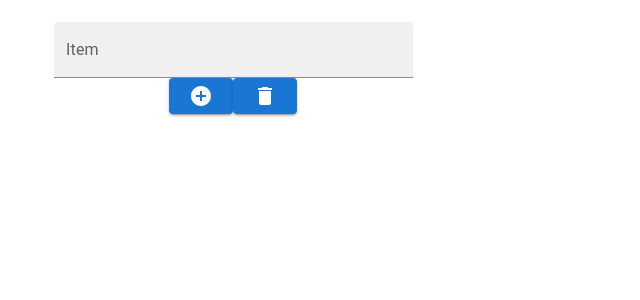
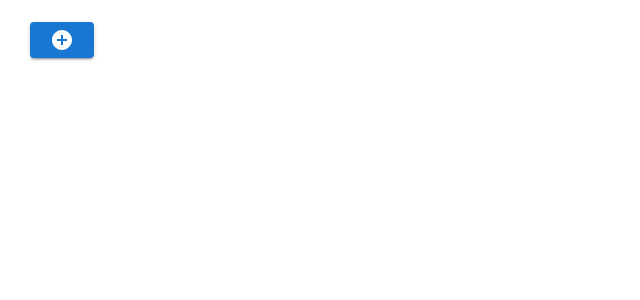
Before and after one commit to alhasenzahl/list-app, a React (Create React App) app: page / in a window 1280 px wide. Shown: the top 300 px of the page, without its empty margins (0-640 px from the left). Built offline with nearby package versions, Linux system fonts and the light colour scheme.

Commit message:
Allow for multiple independent lists to be on dashboard at same time

```diff
--- a/src/App.js
+++ b/src/App.js
@@ -1,16 +1,49 @@
 import './App.css';
-// import { useState } from 'react';
-import { Grid } from '@mui/material';
-// import AddCircleIcon from '@mui/icons-material/AddCircle';
-// import DeleteIcon from '@mui/icons-material/Delete';
+import { useState } from 'react';
+import { Grid, Button } from '@mui/material';
+import AddCircleIcon from '@mui/icons-material/AddCircle';
 import TodoList from './Components/TodoList';
 
 function App() {
+    const [todos, setTodos] = useState([]);
+
+    const addNewTodoList = () => {
+        const newTodo = [
+            ...todos, {
+                id: todos.length + 1,
+                todo: {
+                    id: todos.length + 1,
+                    item: '',
+                    checked: false,
+                }
+            }
+        ];
+        setTodos(newTodo);
+    }
+
+    // Figure out how to get the app to produce multiple lists with their own independent lists
+    // What I have right now works for one list, but I haven't been able to get it to work for
+    // more than one yet...
+    // I think that it has something to do with how I am formatting the list data stuff??
+
     return (
         <div className="App">
             <Grid container xs={12} rowSpacing={1}>
+                <Grid container xs={4} direction="row" justifyContent="flex-start" alignItems="flex-start">
+                    <Button
+                        variant="contained"
+                        onClick={addNewTodoList}
+                    >
+                        <AddCircleIcon></AddCircleIcon>
+                    </Button>
+                </Grid>
                 <Grid container xs={8} direction="row" justifyContent="flex-start" alignItems="flex-start">
-                    <TodoList/>
+                    {todos.length > 0 && todos.map((todo) =>
+                        <TodoList
+                            key={todo.id}
+                            list={todo.todo}
+                        ></TodoList>
+                    )}
                 </Grid>
             </Grid>
         </div>
```
